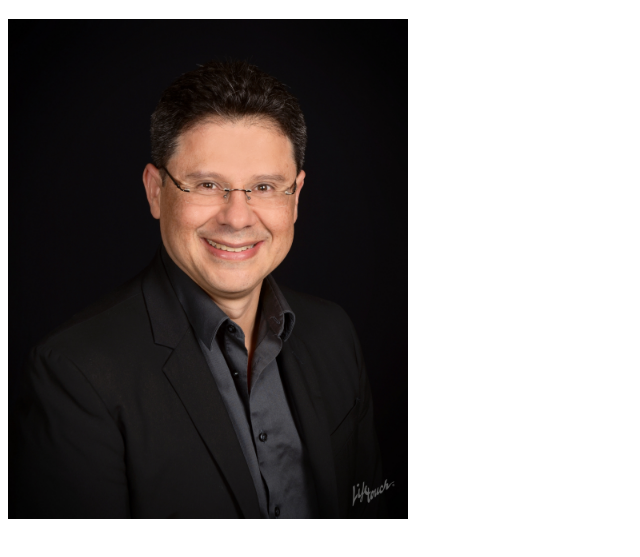
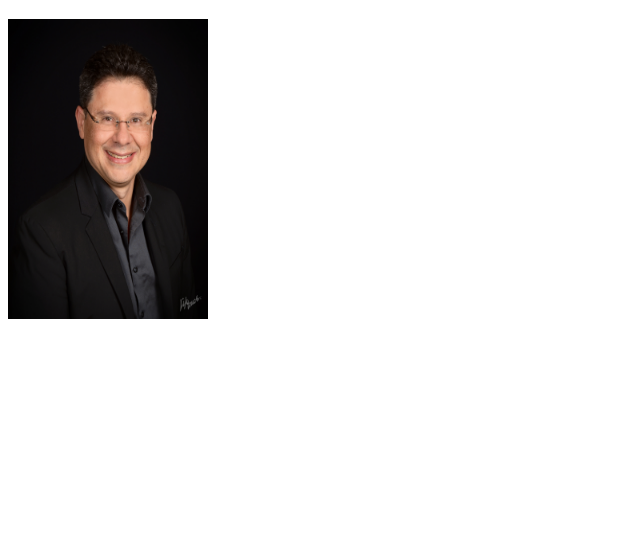
Before and after one commit to henrymora/henrymora.github.io, a plain HTML site: page index.html in a window 1280 px wide. Shown: the part 61-618 px from the top of the page, without its empty margins (0-640 px from the left). Drawn offline with Linux system fonts and the light colour scheme.

Commit message:
Update index.html

```diff
--- a/index.html
+++ b/index.html
@@ -3,5 +3,5 @@
   <head>
     <title>Henry's Portfolio</title>
   </head>
-  <body><h1>Henry's Portfolio</h1><img src=henry.jpg width="400" height="500"></img></body>
+  <body><h1>Henry's Portfolio</h1><img src=henry.jpg width="200" height="300"></img></body>
 </html>
```
